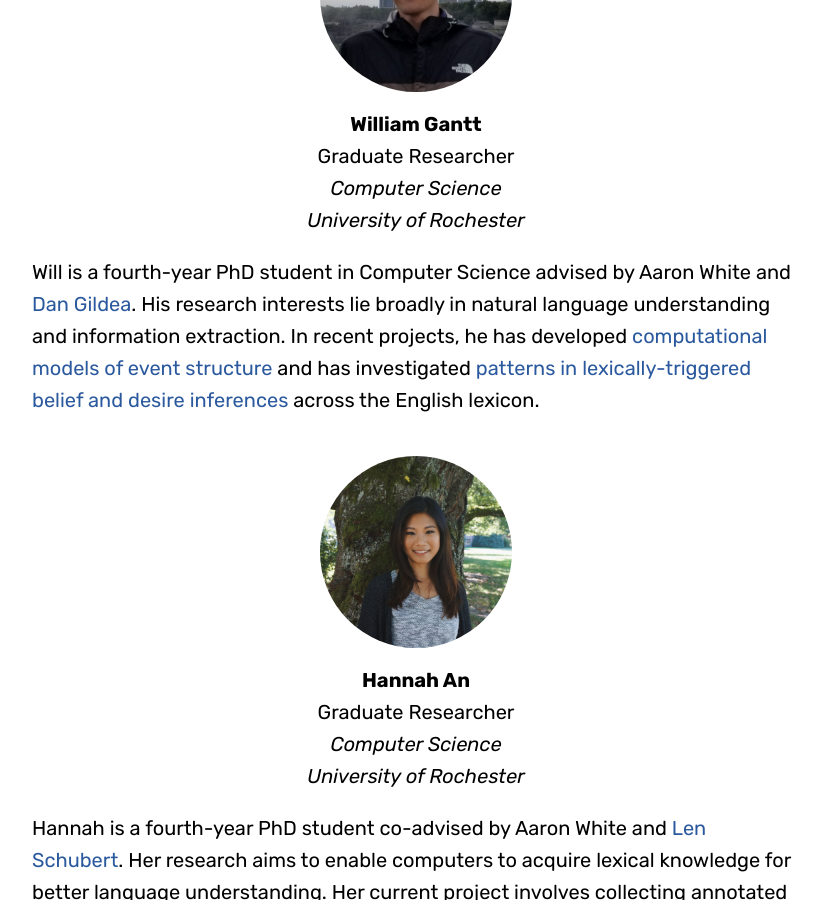
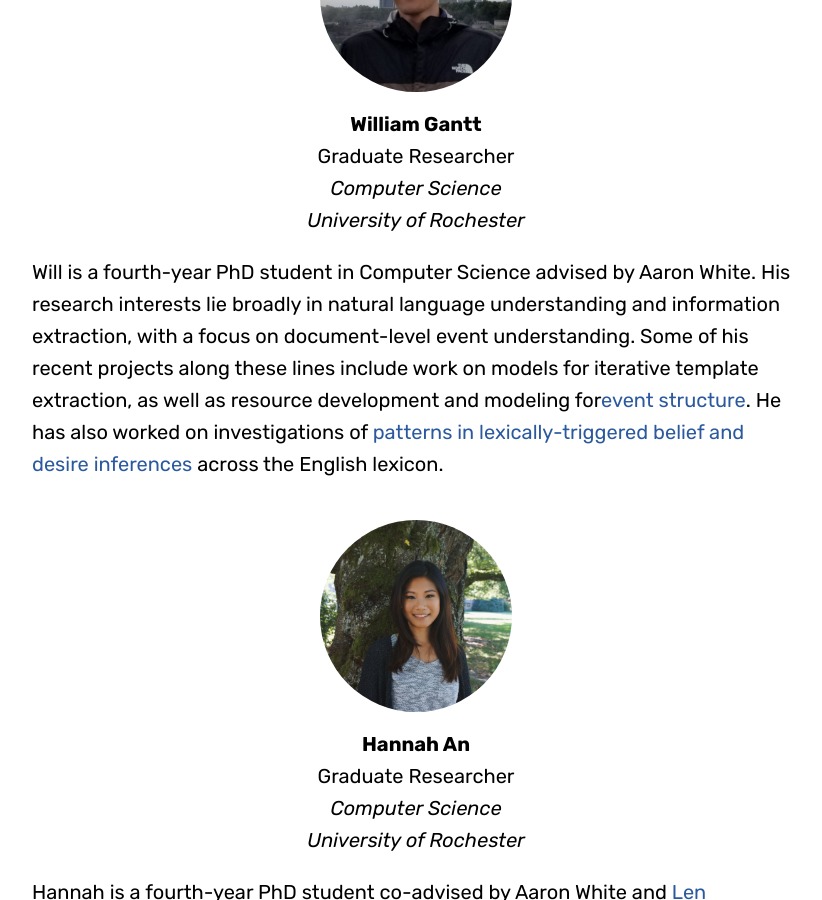
Before and after one commit to FACTSlab/factslab.github.io, a Jekyll site: the page built from people.md, in a window 1280 px wide and 900 px high, scrolled down 1440 px. Shown: the whole window, without its empty margins (224-1046 px from the left). Built offline with Jekyll 4.4.1, drawn with Linux system fonts in a browser that asks for light colours; some web fonts are replaced.

Commit message:
profile update for Will

```diff
--- a/_data/people.yml
+++ b/_data/people.yml
@@ -23,7 +23,7 @@
       university: University of Rochester
       website: https://wgantt.github.io/
       image: william-gantt.jpg
-      description: Will is a fourth-year PhD student in Computer Science advised by Aaron White and <a href="https://www.cs.rochester.edu/~gildea/">Dan Gildea</a>. His research interests lie broadly in natural language understanding and information extraction. In recent projects, he has developed <a href="http://decomp.io/projects/event-structure/">computational models of event structure</a> and has investigated <a href="http://megaattitude.io/projects/mega-intensionality/">patterns in lexically-triggered belief and desire inferences</a> across the English lexicon.
+      description: Will is a fourth-year PhD student in Computer Science advised by Aaron White. His research interests lie broadly in natural language understanding and information extraction, with a focus on document-level event understanding. Some of his recent projects along these lines include work on models for iterative template extraction, as well as resource development and modeling for<a href="http://decomp.io/projects/event-structure/">event structure</a>. He has also worked on investigations of <a href="http://megaattitude.io/projects/mega-intensionality/">patterns in lexically-triggered belief and desire inferences</a> across the English lexicon.
 
     - name: Hannah An
       role: Graduate Researcher
```
